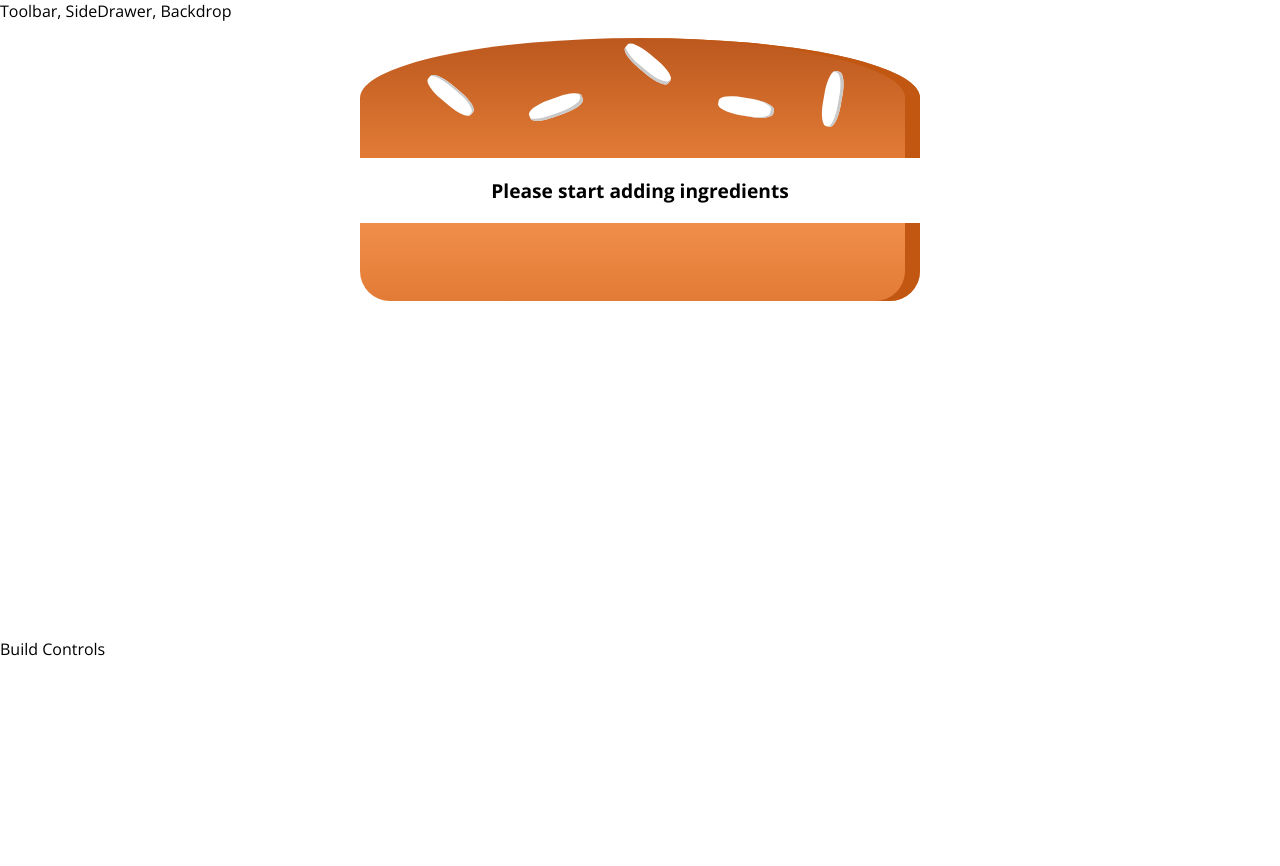
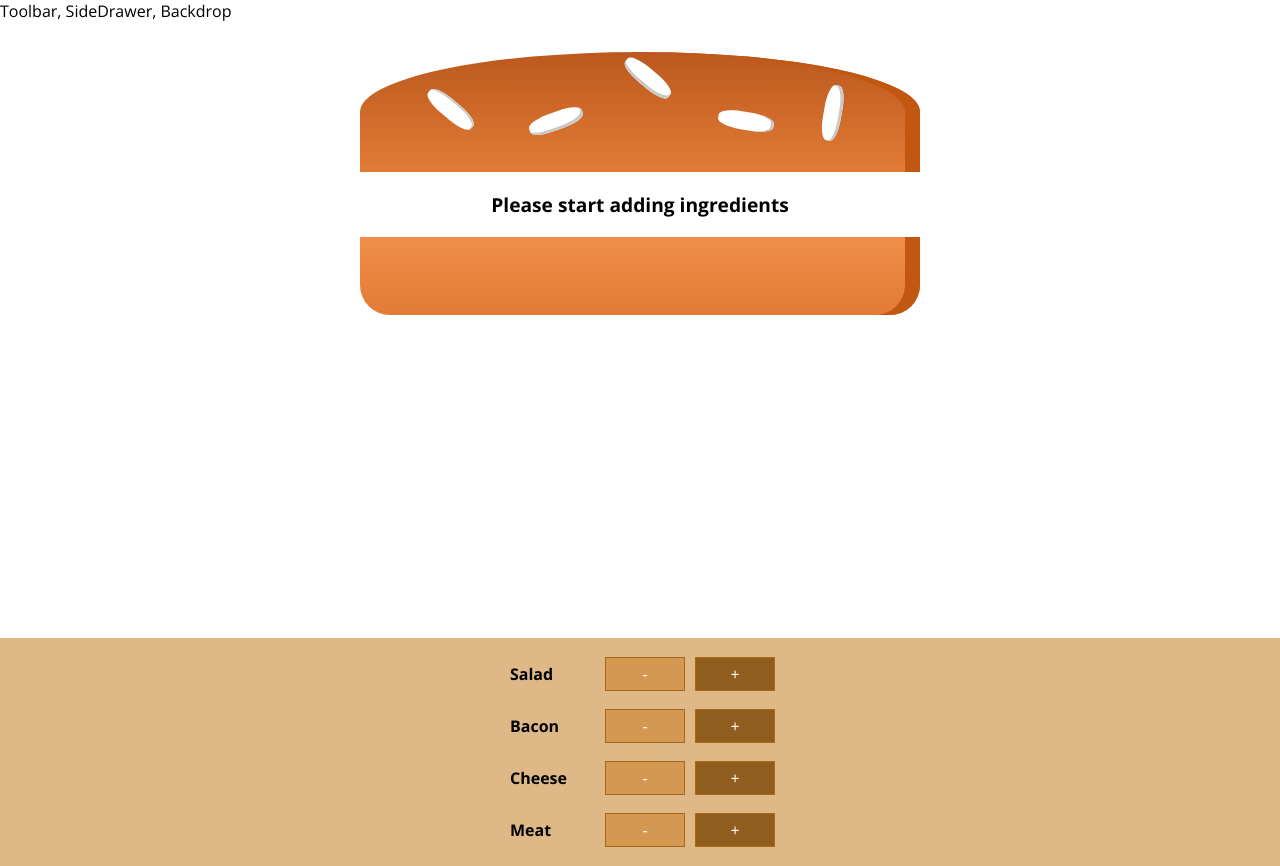
Before and after one commit to andrewvu-cs/burger_builder, a React (Create React App) app: page / in a window 1280 px wide. Before the commit the page ends 800 px from the top, so only its background shows below. Built offline with nearby package versions, Linux system fonts and the light colour scheme.

Commit message:
connecting the BurgerBuilder state with BuildControls

```diff
--- /dev/null
+++ b/src/components/Burger/BuildControls/BuildControl/BuildControl.js
@@ -0,0 +1,13 @@
+import React from 'react';
+import classes from './BuildControl.module.css'
+
+const buildControl = (props) => (
+    <div className={classes.BuildControl}>
+        <div className={classes.Label}>{props.label}</div>
+        <button className={classes.Less}>-</button>
+        <button className={classes.More} onClick={props.added}>+</button>
+    </div>
+);
+
+
+export default buildControl;
--- /dev/null
+++ b/src/components/Burger/BuildControls/BuildControl/BuildControl.module.css
@@ -0,0 +1,56 @@
+.BuildControl {
+    display: flex;
+    justify-content: space-between;
+    align-items: center;
+    margin: 5px 0;
+}
+
+.BuildControl button {
+    display: block;
+    font: inherit;
+    padding: 5px;
+    margin: 0 5px;
+    width: 80px;
+    border: 1px solid #AA6817;
+    cursor: pointer;
+    outline: none;
+}
+
+.BuildControl button:disabled {
+    background-color: #AC9980;
+    border: 1px solid #7E7365;
+    color: #ccc;
+    cursor: default;
+}
+
+.BuildControl button:hover:disabled {
+    background-color: #AC9980;
+    color: #ccc;
+    cursor: not-allowed;
+}
+
+.Label {
+    padding: 10px;
+    font-weight: bold;
+    width: 80px;
+}
+
+.BuildControl .Less {
+    background-color: #D39952;
+    color: white;
+}
+
+.BuildControl .More {
+    background-color: #8F5E1E;
+    color: white;
+}
+
+.BuildControl .Less:hover, .BuildControl .Less:active {
+    background-color: #DAA972;
+    color: white;
+}
+
+.BuildControl .More:hover,.BuildControl .More:active {
+    background-color: #99703F;
+    color: white;
+}
--- /dev/null
+++ b/src/components/Burger/BuildControls/BuildControls.js
@@ -0,0 +1,25 @@
+import React from 'react';
+
+import classes from './BuildControls.module.css';
+import BuildControl from './BuildControl/BuildControl';
+
+const controls = [
+    {label: 'Salad', type: 'salad' },
+    {label: 'Bacon', type: 'bacon' },
+    {label: 'Cheese', type: 'cheese' },
+    {label: 'Meat', type: 'meat' }
+];
+
+const buildControls = (props) => (
+    <div className={classes.BuildControls}>
+        {controls.map(ctrl => (
+            <BuildControl
+                key={ctrl.label}
+                label={ctrl.label}
+                added={() => props.ingredientAdded(ctrl.type)} />
+        ))}
+    </div>
+);
+
+
+export default buildControls;
--- /dev/null
+++ b/src/components/Burger/BuildControls/BuildControls.module.css
@@ -0,0 +1,10 @@
+.BuildControls{
+    width: 100%;
+    background-color: burlywood;
+    display:flex;
+    flex-flow: column;
+    align-items: center;
+    box-shadow: 2px 1px #ccc;
+    margin: auto;
+    padding: 10px 0;
+}
--- a/src/components/Burger/Burger.module.css
+++ b/src/components/Burger/Burger.module.css
@@ -2,7 +2,7 @@
     width: 100%;
     margin: auto;
     height: 250px;
-    /* overflow: scroll; */
+    overflow: scroll;
     text-align:center;
     font-weight: bold;
     font-size: 1.2rem;
--- a/src/containers/BurgerBuilder/BurgerBuilder.js
+++ b/src/containers/BurgerBuilder/BurgerBuilder.js
@@ -2,6 +2,14 @@ import React, { Component } from 'react';
 
 import Aux from '../../hoc/Aux';
 import Burger from '../../components/Burger/Burger';
+import BuildControls from '../../components/Burger/BuildControls/BuildControls';
+
+const INGREDIENT_PRICES = {
+    salad: 0.5,
+    cheese: 0.4,
+    meat: 1.3,
+    bacon: 0.7
+}
 
 class BurgerBuilder extends Component {
     // constructor(props){
@@ -14,14 +22,34 @@ class BurgerBuilder extends Component {
             bacon: 0,
             cheese: 0,
             meat: 0
-        }
+        },
+        totalPrice: 4
+    }
+
+    addIngredientHandler = (type) =>{
+        const oldCount = this.state.ingredients[type];
+        const updatedCount = oldCount + 1;
+        const updatedIngredients = {
+            ...this.state.ingredients
+        };
+        updatedIngredients[type] = updatedCount;
+        const priceAddition = INGREDIENT_PRICES[type];
+        const oldPrice = this.state.totalPrice;
+        const newPrice = oldPrice + priceAddition;
+        this.setState({totalPrice: newPrice, ingredients: updatedIngredients});
+    }
+
+    subtractIngredientHandler = (type) =>{
+
     }
 
     render(){
         return (
             <Aux>
                 <Burger ingredients={this.state.ingredients}/>
-                <div>Build Controls</div>
+                <BuildControls
+                    ingredientAdded={this.addIngredientHandler}
+                />
 
             </Aux>
         );
```
